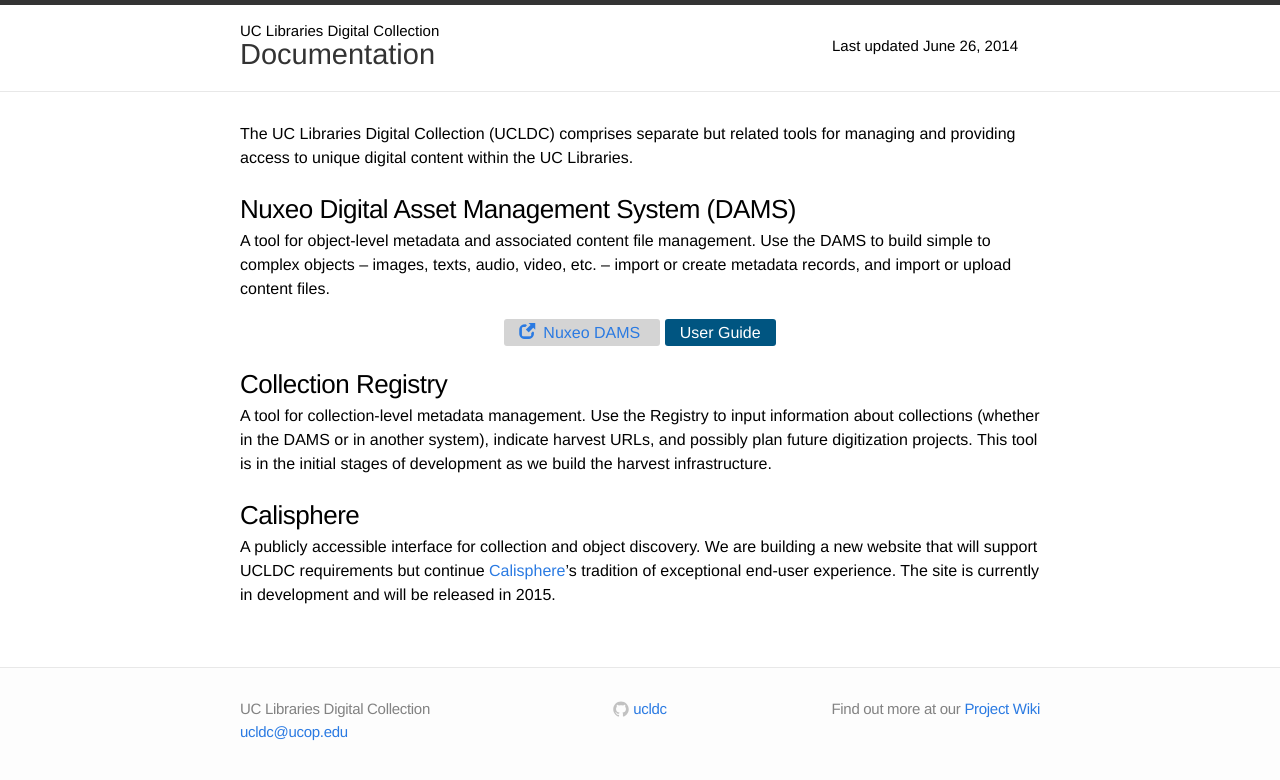
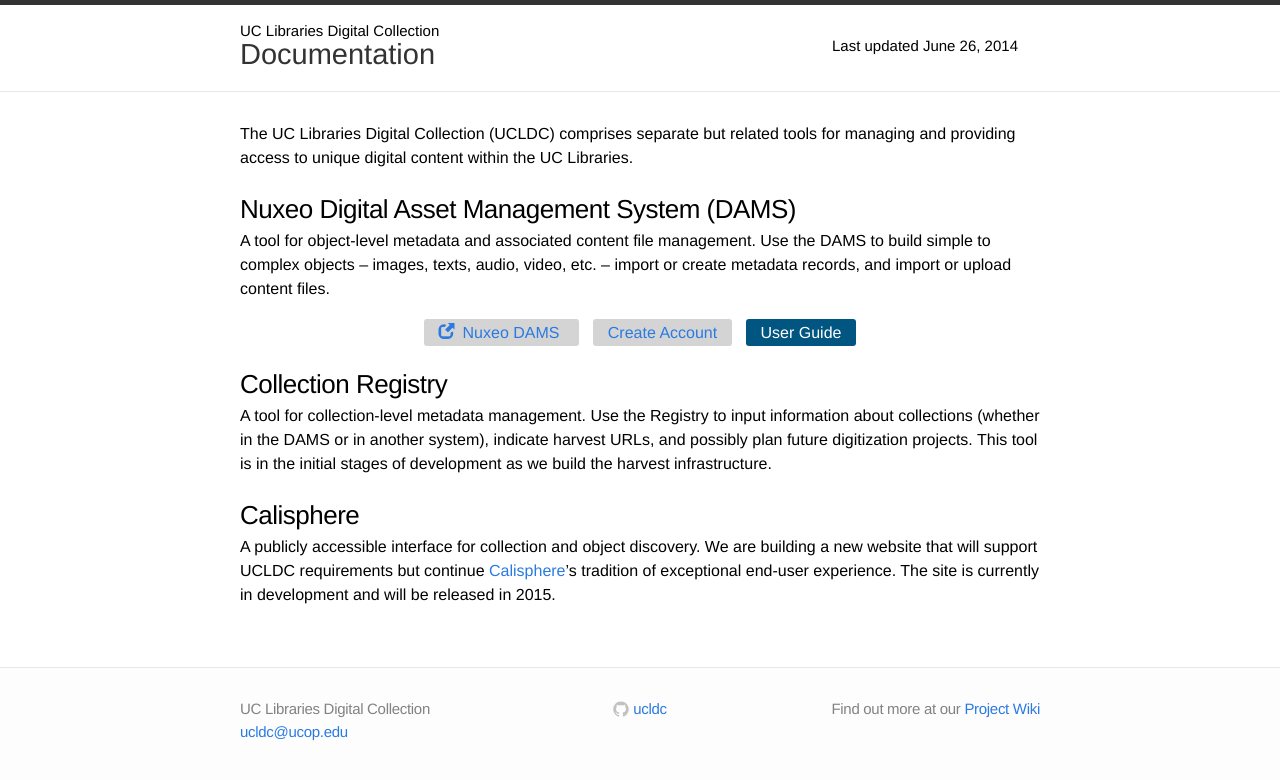
Before and after one commit to ucldc/ucldc-docs, a Jekyll site: the page built from index.md, in a window 1280 px wide. Shown: the top 780 px of the page. Built offline with Jekyll 4.4.1, drawn with Linux system fonts in a browser that asks for light colours; nearby versions of some CDN libraries.

Commit message:
Added a Create Account button

```diff
--- a/index.md
+++ b/index.md
@@ -12,7 +12,9 @@
 <p style="text-align: center">
   <a class="button" target="_blank" href="https://nuxeo.cdlib.org/nuxeo/" style="margin-right: 5px;">
     <span class="glyphicon glyphicon-new-window" style="margin-right: 8px;"></span>Nuxeo DAMS
-  </a>  <a href="{{ site.url }}{{site.baseurl}}/docs/dams/index/" class="special-button">User Guide</a>
+  </a> &nbsp;
+  <a href="{{ site.url }}{{ site.baseurl }}/create-account/" class="button">Create Account</a> &nbsp;
+  <a href="{{ site.url }}{{site.baseurl}}/docs/dams/index/" class="special-button">User Guide</a>
 </p>
 
 
```
